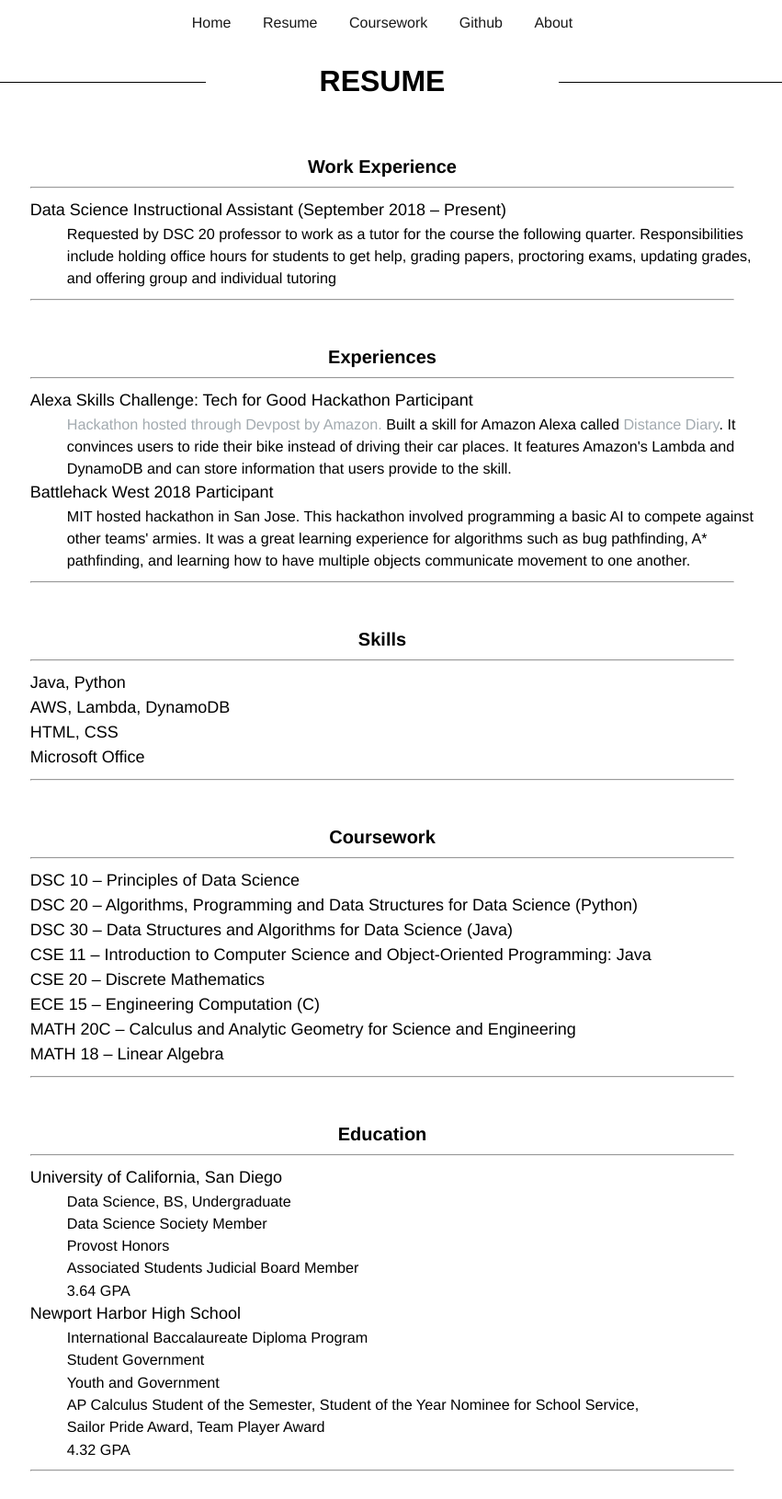
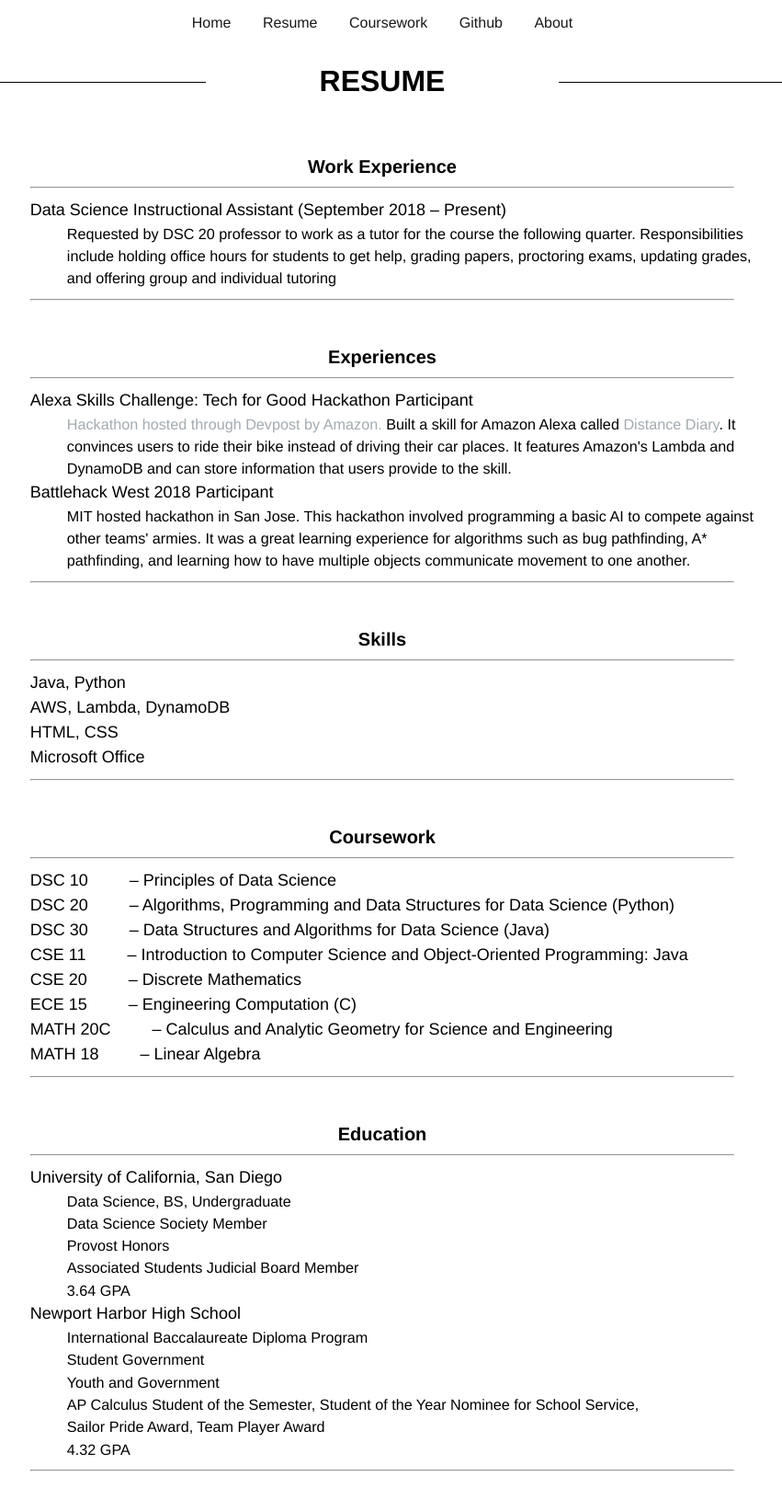
Before and after one commit to declansullivan/static-html-site, a Jekyll site: the page built from resume/index.html, in a window 1280 px wide. Shown: the whole page at 92% size, without its empty margins (224-1075 px from the left). Built offline with Jekyll 4.4.1, drawn with Linux system fonts in a browser that asks for light colours.

Commit message:
Slight change to span

```diff
--- a/css/main.css
+++ b/css/main.css
@@ -115,7 +115,7 @@
   line-height: 150%;
 }
 
-.list ul ul {
+.list ul span {
   position: relative;
   left: 40px;
 }
```
